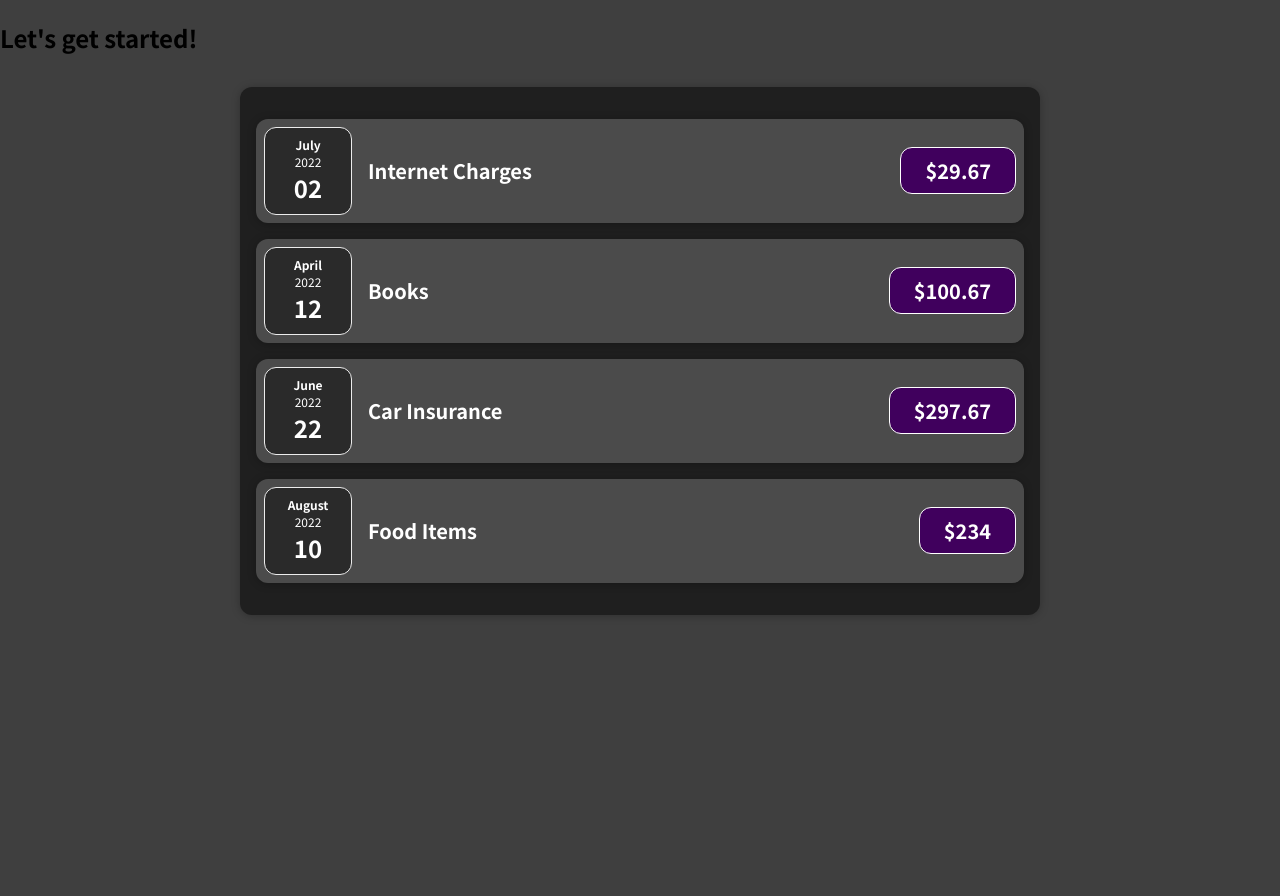
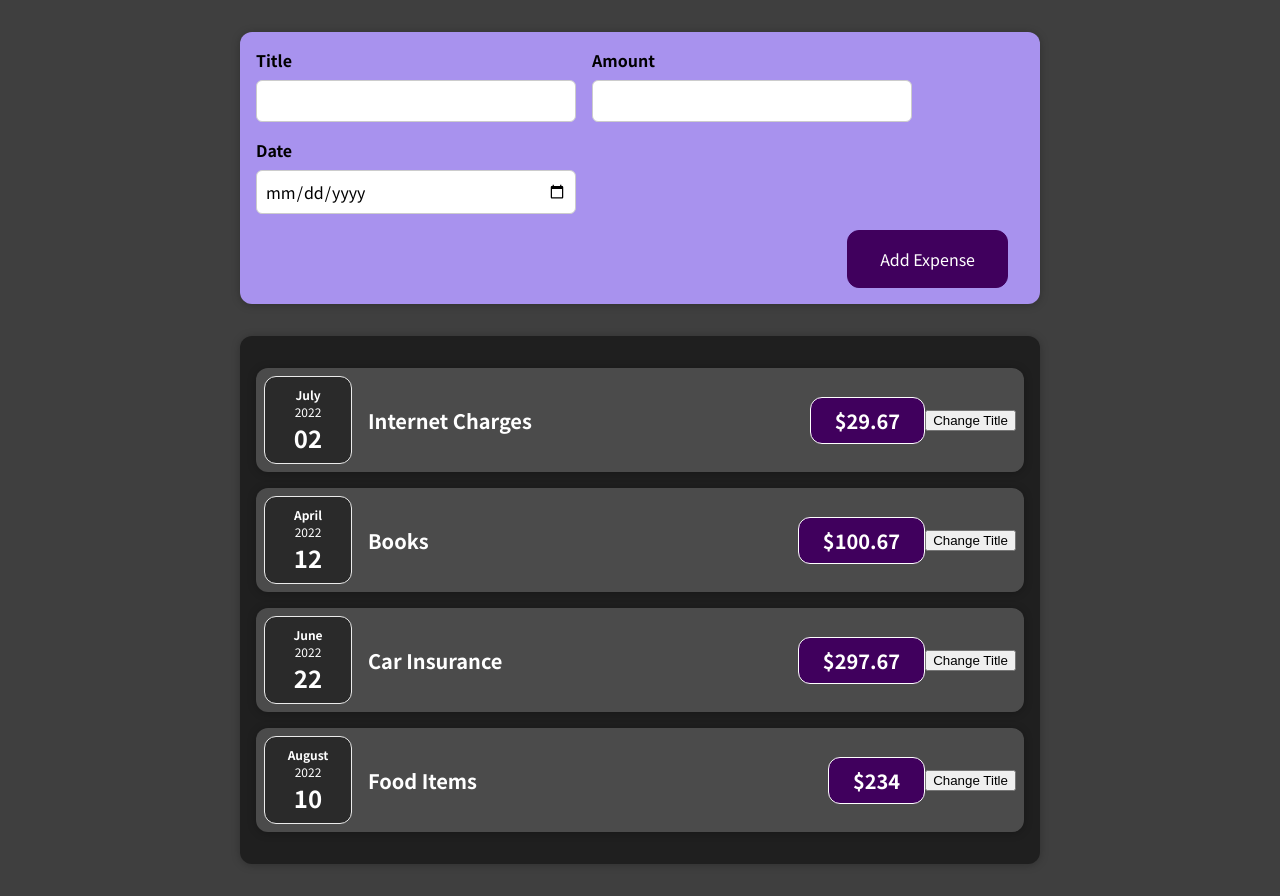
Before and after one commit to vipinkumar71/react-expenses-app, a React (Create React App) app: page / in a window 1280 px wide. Before the commit the page ends 800 px from the top, so only its background shows below. Built offline with nearby package versions, Linux system fonts and the light colour scheme.

Commit message:
added NewExpense Component

```diff
--- a/src/App.js
+++ b/src/App.js
@@ -1,4 +1,6 @@
 import Expenses from "./components/Expenses/Expenses";
+import NewExpense from "./components/NewExpense/NewExpense";
+
 function App() {
   const expenses = [
     {
@@ -28,7 +30,7 @@
   ];
   return (
     <div>
-      <h2>Let's get started!</h2>
+      <NewExpense />
       <Expenses items={expenses} />
     </div>
   );
--- a/src/components/Expenses/ExpenseItem.js
+++ b/src/components/Expenses/ExpenseItem.js
@@ -1,3 +1,5 @@
+import React, {useState} from 'react';
+
 import ExpenseDate from "./ExpenseDate";
 import "./ExpenseItem.css";
 import Card from "../UI/Card";
@@ -7,13 +9,26 @@
   // const expenseTitle = "Car Insurance";
   // const expenseAmount = 294.67;
 
+  // function clickHandler(){
+  //   console.log("clicked by me");
+  // };
+
+
+
+  const [title, setTitle]=useState(props.title);
+  //console.log("Expenses item evaluated ");
+  const clickHandler=()=>{
+   setTitle('Updated!!');
+  // console.log('title');
+  }
   return (
     <Card className="expense-item">
       <ExpenseDate date={props.date} />
       <div className="expense-item__description">
-        <h2>{props.title}</h2>
+        <h2>{title}</h2>
         <div className="expense-item__price">${props.amount}</div>
       </div>
+      <button onClick={clickHandler}>Change Title</button>
     </Card>
   );
 }
--- /dev/null
+++ b/src/components/NewExpense/ExpenseForm.css
@@ -0,0 +1,26 @@
+.new-expense__controls {
+  display: flex;
+  flex-wrap: wrap;
+  gap: 1rem;
+  margin-bottom: 1rem;
+  text-align: left;
+}
+
+.new-expense__control label {
+  font-weight: bold;
+  margin-bottom: 0.5rem;
+  display: block;
+}
+
+.new-expense__control input {
+  font: inherit;
+  padding: 0.5rem;
+  border-radius: 6px;
+  border: 1px solid #ccc;
+  width: 20rem;
+  max-width: 100%;
+}
+
+.new-expense__actions {
+  text-align: right;
+}
--- /dev/null
+++ b/src/components/NewExpense/ExpenseForm.js
@@ -0,0 +1,28 @@
+import React from "react";
+import "./ExpenseForm.css";
+const ExpenseForm=()=>{
+    return (
+      <form>
+        <div className="new-expense__controls">
+          <div className="new-expense__control">
+            <label>Title</label>
+            <input type="text" />
+          </div>
+          <div className="new-expense__control">
+            <label>Amount</label>
+            <input type="number" min="0.01" step="0.01" />
+          </div>
+          <div className="new-expense__control">
+            <label>Date</label>
+            <input type="Date" min="2009-01-01" max="2022-12-31" />
+          </div>
+        </div>
+        <div className="new-expense__actions">
+            <button type="submit">Add Expense</button>
+        </div>
+      </form>
+    );
+
+}
+
+export default ExpenseForm;
--- /dev/null
+++ b/src/components/NewExpense/NewExpense.css
@@ -0,0 +1,38 @@
+.new-expense {
+  background-color: #a892ee;
+  padding: 1rem;
+  margin: 2rem auto;
+  width: 50rem;
+  max-width: 95%;
+  border-radius: 12px;
+  text-align: center;
+  box-shadow: 0 1px 8px rgba(0, 0, 0, 0.25);
+}
+
+.new-expense button {
+  font: inherit;
+  cursor: pointer;
+  padding: 1rem 2rem;
+  border: 1px solid #40005d;
+  background-color: #40005d;
+  color: white;
+  border-radius: 12px;
+  margin-right: 1rem;
+}
+
+.new-expense button:hover,
+.new-expense button:active {
+  background-color: #510674;
+  border-color: #510674;
+}
+
+.new-expense button.alternative {
+  color: #220131;
+  border-color: transparent;
+  background-color: transparent;
+}
+
+.new-expense button.alternative:hover,
+.new-expense button.alternative:active {
+  background-color: #ddb3f8;
+}
--- /dev/null
+++ b/src/components/NewExpense/NewExpense.js
@@ -0,0 +1,10 @@
+import React from "react";
+import ExpenseForm from "./ExpenseForm";
+import "./NewExpense.css";
+
+const NewExpense =()=>{
+    return <div className="new-expense">
+       <ExpenseForm />
+    </div>
+};
+export default NewExpense;
```
